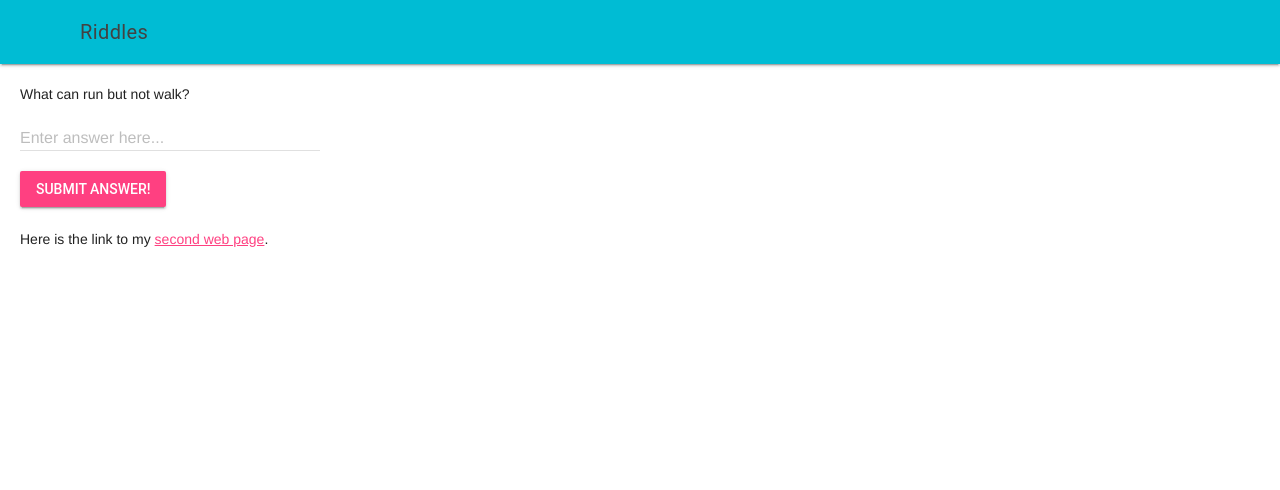
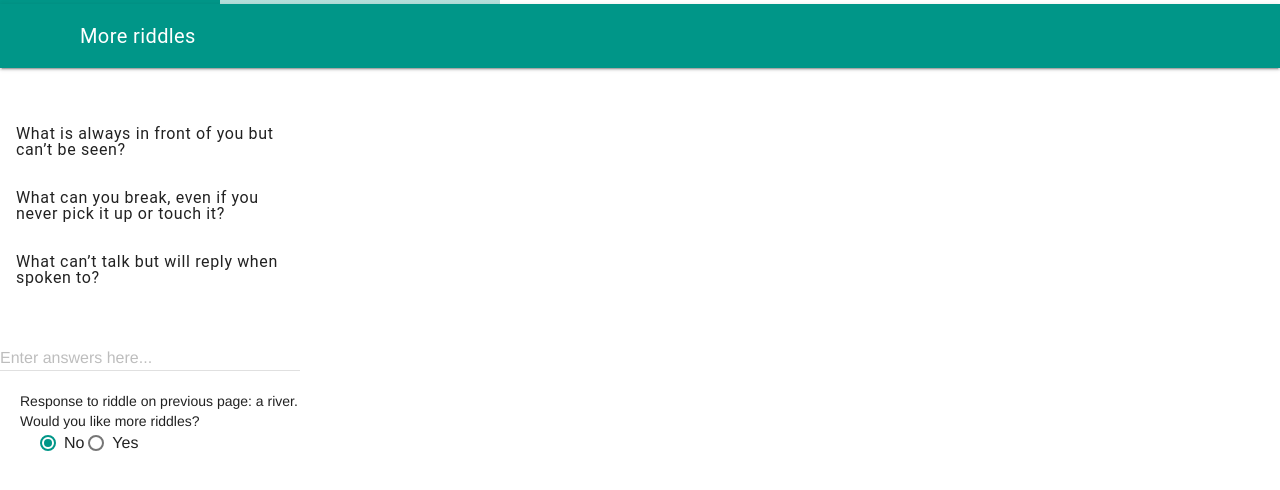
Before and after one commit to ICS20-Programming-ZoiaB/Unit1-05-HTML-MDL, a plain HTML site: page more_mdl.html in a window 1280 px wide. Drawn offline with nearby package versions, Linux system fonts and the light colour scheme.

Commit message:
changed more mdl file

```diff
--- a/more_mdl.html
+++ b/more_mdl.html
@@ -10,44 +10,85 @@
 
 		<!-- Google's MDL -->
     <link rel="stylesheet" href="https://fonts.googleapis.com/icon?family=Material+Icons">
-    <link rel="stylesheet" href="https://code.getmdl.io/1.3.0/material.cyan-pink.min.css" />
-    <title>My first webpage, with MDL</title>
+     <link rel="stylesheet" href="https://code.getmdl.io/1.3.0/material.teal-amber.min.css" />
+    <title>My second webpage, with MDL</title>
   </head>
   <body>
+
 		<!-- Google's MDL -->
     <script defer src="https://code.getmdl.io/1.3.0/material.min.js"></script>
 
     <div class = "mdl-layout mdl-js-layout mdl-layout--fixed-header">
 
+      <!-- Simple MDL Progress Bar -->
+<div id="p1" class="mdl-progress mdl-js-progress"></div>
+<script>
+  document.querySelector('#p1').addEventListener('mdl-componentupgraded', function() {
+    this.MaterialProgress.setProgress(44);
+  });
+</script>
+
       <!-- Web page header -->
       <header class = "mdl-layout__header">
         <div class = "mdl-layout__header-row">
-          <span class = "mdl-layout-title">Riddles</span>
+          <span class = "mdl-layout-title">More riddles</span>
         </div>
       </header>
 			<br>
 
-			<!-- Container for web page content -->
-      <main class = "mdl-layout__content" style = "padding-left:20px">
-				<!-- Get user input -->
-        <div class = "page-content">What can run but not walk?</div>
+      <!-- Simple list -->
+<style>
+.demo-list-item {
+  width: 300px;
+}
+</style>
 
-        <!-- Simple Textfield -->
+<ul class="demo-list-item mdl-list">
+  <li class="mdl-list__item">
+    <span class="mdl-list__item-primary-content">
+      What is always in front of you but can’t be seen?
+    </span>
+  </li>
+  <li class="mdl-list__item">
+    <span class="mdl-list__item-primary-content">
+      What can you break, even if you never pick it up or touch it?
+    </span>
+  </li>
+  <li class="mdl-list__item">
+    <span class="mdl-list__item-primary-content">
+      What can’t talk but will reply when spoken to?
+    </span>
+  </li>
+</ul>
+      <!-- Simple Textfield -->
 <form action="#">
   <div class="mdl-textfield mdl-js-textfield">
     <input class="mdl-textfield__input" type="text" id="sample1">
-    <label class="mdl-textfield__label" for="sample1">Enter answer here...</label>
+    <label class="mdl-textfield__label" for="sample1">Enter answers here...</label>
   </div>
 </form>
 
-        <!-- Accent-colored raised button -->
-<button class="mdl-button mdl-js-button mdl-button--raised mdl-button--accent">Submit answer!
-</button>
-        <br></br>
-				<!-- Link to second web page. -->
-        <p>
-          Here is the link to my <a href="./more_mdl.html">second web page</a>.
-        </p>
+			<!-- Container for web page content -->
+      <main class = "mdl-layout__content" style = "padding-left:20px">
+
+				<!-- Get user input -->
+        <div class = "page-content">Response to riddle on previous page: a river.</div>
+
+        <!-- Get user input -->
+        <div class = "page-content">Would you like more riddles?</div>
+
+			<!-- Container for web page content -->
+      <main class = "mdl-layout__content" style = "padding-left:20px">
+
+        <!-- Radio button -->
+<label class="mdl-radio mdl-js-radio mdl-js-ripple-effect" for="option-1">
+  <input type="radio" id="option-1" class="mdl-radio__button" name="options" value="1" checked>
+  <span class="mdl-radio__label">No</span>
+</label>
+<label class="mdl-radio mdl-js-radio mdl-js-ripple-effect" for="option-2">
+  <input type="radio" id="option-2" class="mdl-radio__button" name="options" value="2">
+  <span class="mdl-radio__label">Yes</span>
+</label>
       </main>
     </div>
   </body>
```
